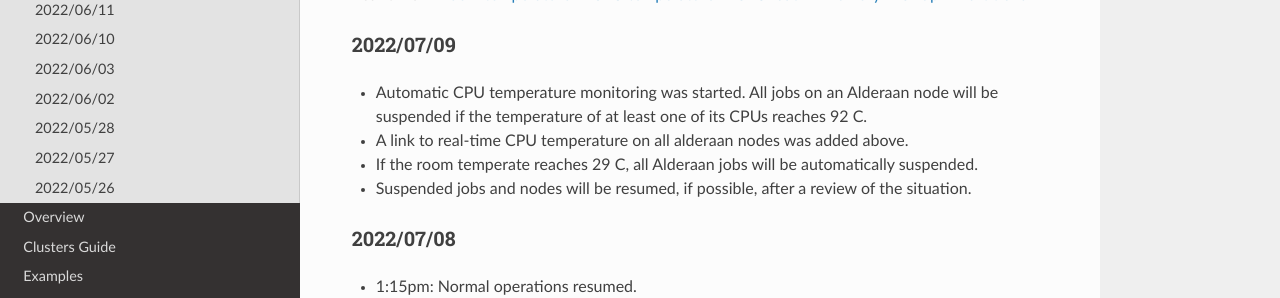
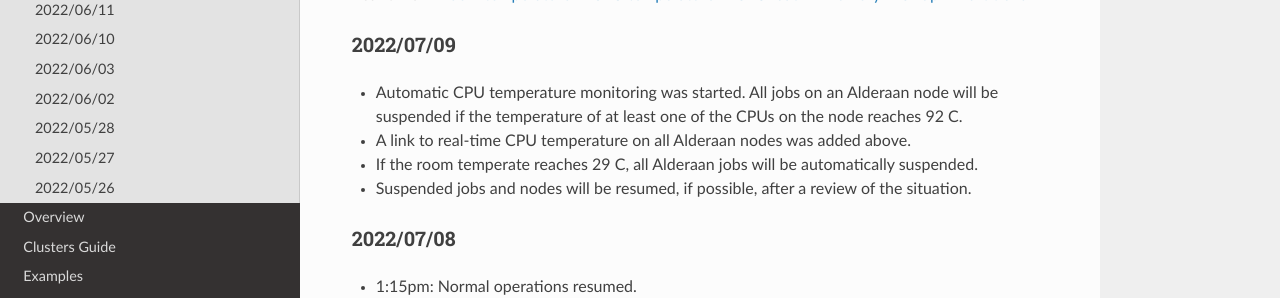
Before and after one commit to ccmucdenver/ccm-docs, an MkDocs documentation site: the page built from docs/updates.md, in a window 1280 px wide and 900 px high. Shown: the part 273-571 px from the top of the window. Built offline with MkDocs 1.6.1, drawn with Linux system fonts in a browser that asks for light colours; nearby versions of some CDN libraries.

Commit message:
cpu temp monitoring

```diff
--- a/docs/updates.md
+++ b/docs/updates.md
@@ -9,9 +9,9 @@ Real-time  &nbsp;  &nbsp; [Room temperature](https://demo.openwfm.org/web/aldera
 ### 2022/07/09
 
 * Automatic CPU temperature monitoring was started. All jobs on an Alderaan node will
-be suspended if the temperature of at least one of its CPUs reaches 92 C.
+be suspended if the temperature of at least one of the CPUs on the node reaches 92 C.
 
-* A link to real-time CPU temperature on all alderaan nodes was added above.
+* A link to real-time CPU temperature on all Alderaan nodes was added above.
 
 * If the room temperate reaches 29 C, all Alderaan jobs will be automatically suspended.
 
```
